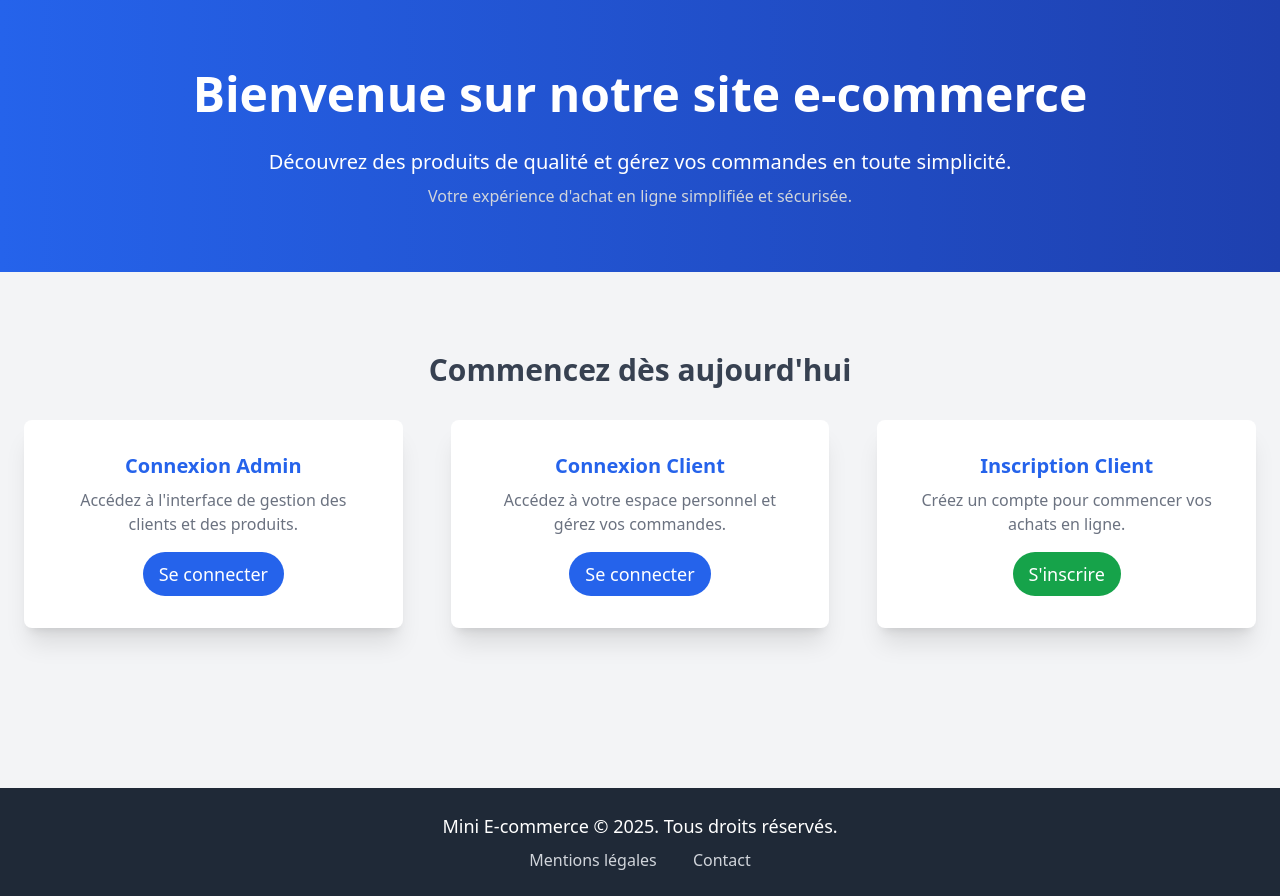
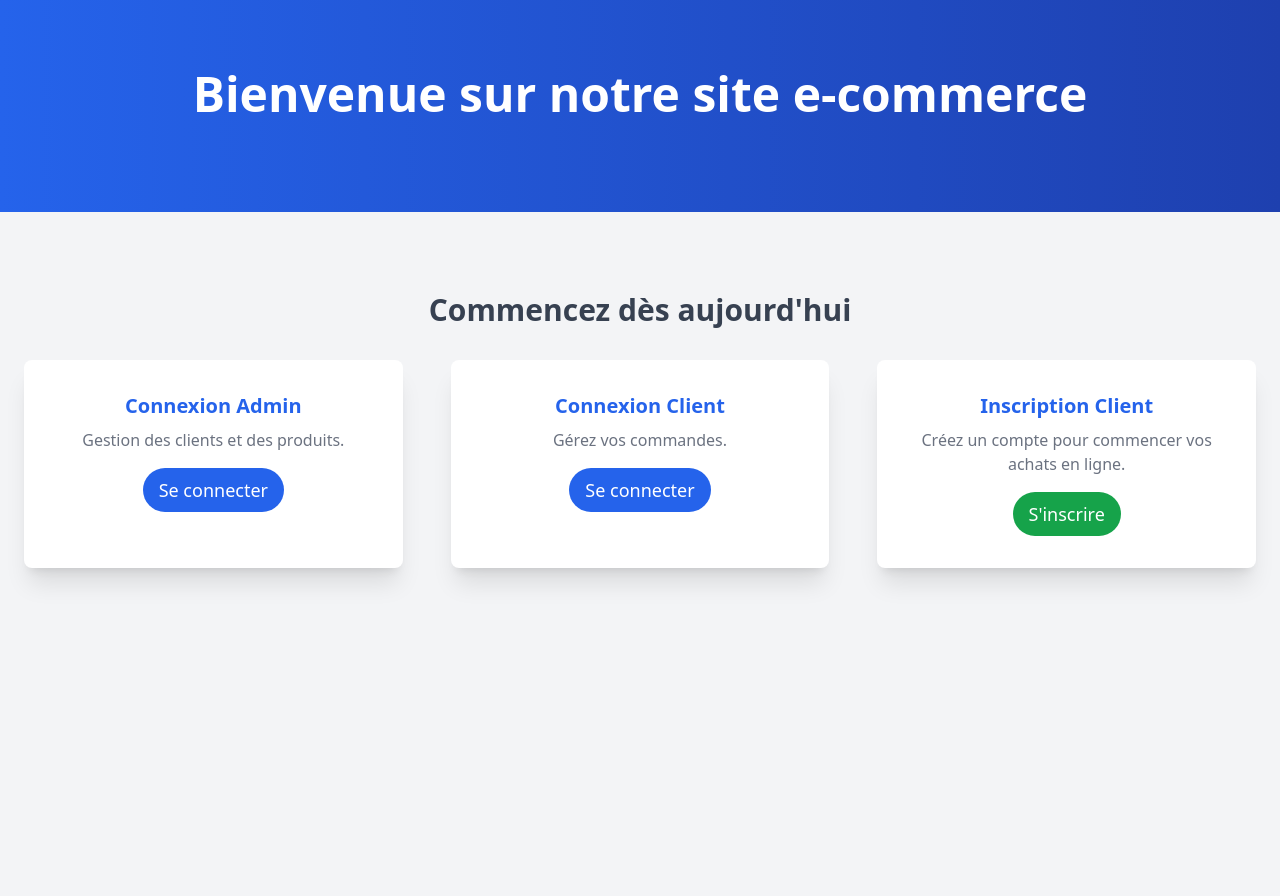
Before and after one commit to Safaaaitelhaj/mini_projet, a PHP site: page / in a window 1280 px wide. After the commit the page ends 583 px from the top, so only its background shows below. Run offline with PHP 8.4, Linux system fonts and the light colour scheme; some libraries are stand-ins or nearby versions.

Commit message:
Update index.php

```diff
--- a/index.php
+++ b/index.php
@@ -1,35 +1,33 @@
+
 <!DOCTYPE html>
 <html lang="fr">
 <head>
     <meta charset="UTF-8">
     <meta name="viewport" content="width=device-width, initial-scale=1.0">
     <title>Mini Site E-commerce</title>
-    <script src="https://cdn.tailwindcss.com"></script> <!-- Lien vers Tailwind CSS -->
+    <script src="https://cdn.tailwindcss.com"></script>
 </head>
 <body class="bg-gray-100 font-sans">
 
-    <!-- Section d'accueil avec un fond élégant et un titre professionnel -->
     <header class="bg-gradient-to-r from-blue-600 to-blue-800 text-white py-16">
         <div class="container mx-auto text-center">
             <h1 class="text-5xl font-bold leading-tight mb-6">Bienvenue sur notre site e-commerce</h1>
-            <p class="text-lg sm:text-xl">Découvrez des produits de qualité et gérez vos commandes en toute simplicité.</p>
-            <p class="mt-2 text-gray-300">Votre expérience d'achat en ligne simplifiée et sécurisée.</p>
+
         </div>
     </header>
 
-    <!-- Section principale avec des liens de navigation -->
     <main class="py-20 px-6">
         <div class="container mx-auto text-center space-y-8">
             <h2 class="text-3xl font-semibold text-gray-700">Commencez dès aujourd'hui</h2>
             <div class="grid grid-cols-1 sm:grid-cols-2 md:grid-cols-3 gap-12">
                 <div class="bg-white shadow-xl rounded-lg p-8 transform hover:scale-105 transition-all duration-300">
                     <h3 class="text-xl font-semibold text-blue-600">Connexion Admin</h3>
-                    <p class="text-gray-500 mt-2">Accédez à l'interface de gestion des clients et des produits.</p>
+                    <p class="text-gray-500 mt-2">Gestion des clients et des produits.</p>
                     <a href="login_admin.php" class="mt-4 inline-block text-white bg-blue-600 hover:bg-blue-700 py-2 px-4 rounded-full text-lg">Se connecter</a>
                 </div>
                 <div class="bg-white shadow-xl rounded-lg p-8 transform hover:scale-105 transition-all duration-300">
                     <h3 class="text-xl font-semibold text-blue-600">Connexion Client</h3>
-                    <p class="text-gray-500 mt-2">Accédez à votre espace personnel et gérez vos commandes.</p>
+                    <p class="text-gray-500 mt-2">Gérez vos commandes.</p>
                     <a href="login_client.php" class="mt-4 inline-block text-white bg-blue-600 hover:bg-blue-700 py-2 px-4 rounded-full text-lg">Se connecter</a>
                 </div>
                 <div class="bg-white shadow-xl rounded-lg p-8 transform hover:scale-105 transition-all duration-300">
@@ -41,16 +39,7 @@
         </div>
     </main>
 
-    <!-- Section pied de page avec contact et mentions légales -->
-    <footer class="bg-gray-800 text-white py-6 mt-20">
-        <div class="container mx-auto text-center">
-            <p class="text-lg mb-2">Mini E-commerce © 2025. Tous droits réservés.</p>
-            <div>
-                <a href="#" class="text-gray-300 hover:text-white mx-4">Mentions légales</a>
-                <a href="#" class="text-gray-300 hover:text-white mx-4">Contact</a>
-            </div>
-        </div>
-    </footer>
+
 
 </body>
 </html>
```
